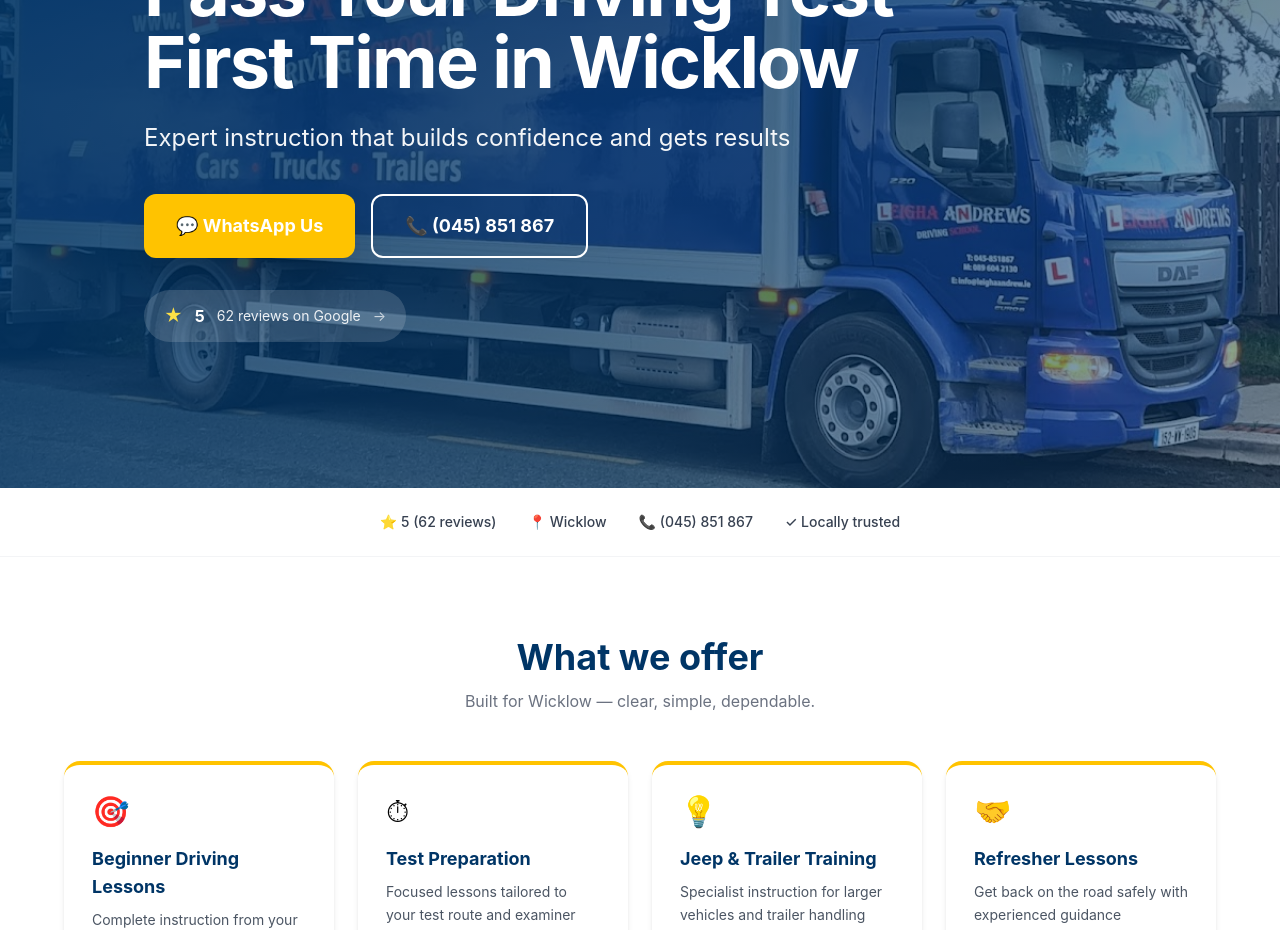
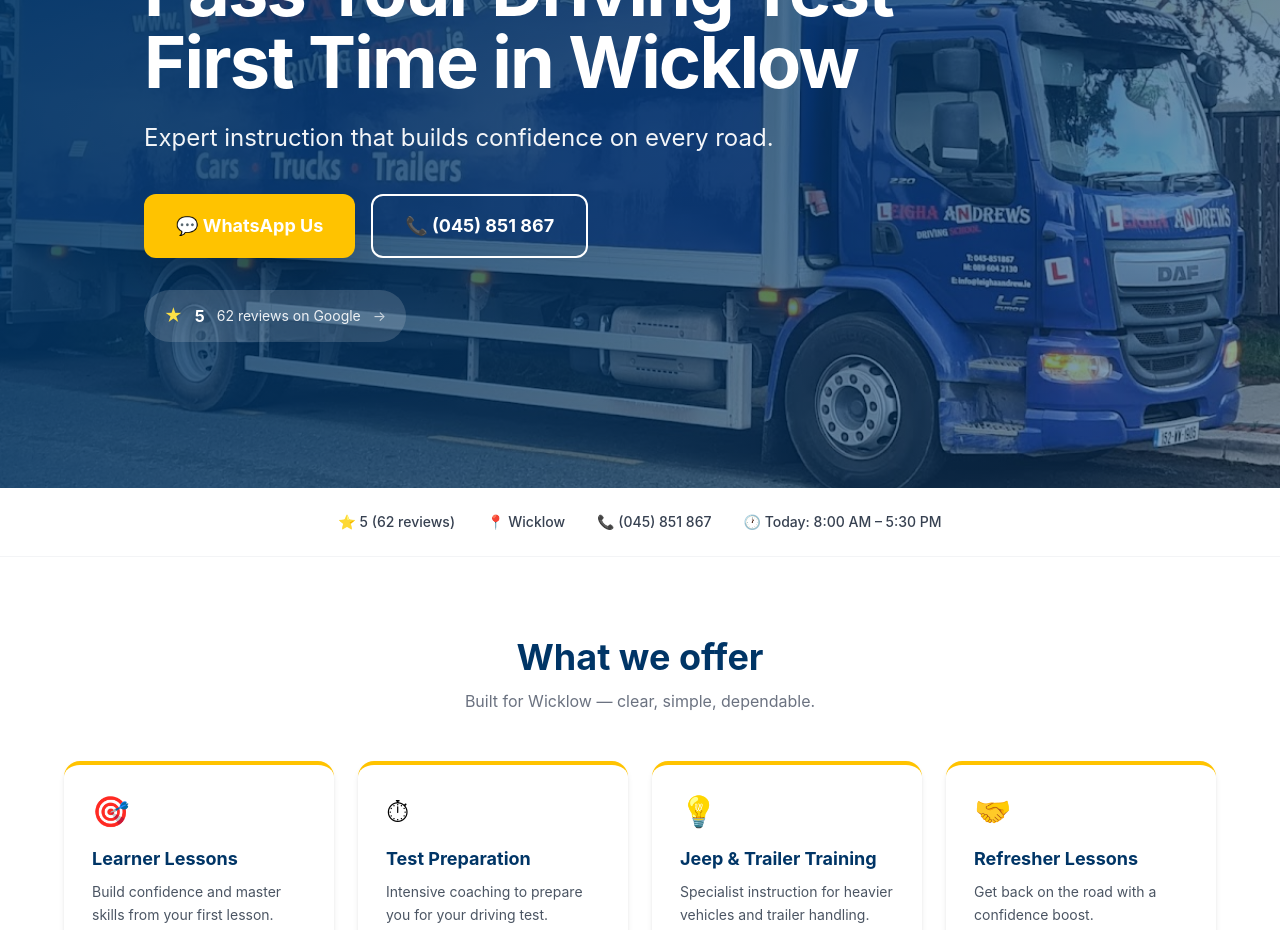
Before and after one commit to ciaranwinters-star/demo-leigha-andrews-driving-school, a Next.js app: page / in a window 1280 px wide. Shown: the part 260-1190 px from the top of the page. Built offline with nearby package versions, Linux system fonts and the light colour scheme.

Commit message:
Demo build: Leigha Andrews Driving school

```diff
--- a/src/app/layout.tsx
+++ b/src/app/layout.tsx
@@ -1,9 +1,9 @@
 import type { Metadata } from "next"
 import "./globals.css"
 export const metadata: Metadata = {
-  title: "Driving Instructor Wicklow | Leigha Andrews Driving School",
-  description: "Professional driving instructor in Wicklow. Pass your test first time with expert tuition. 5-star rated lessons for beginners and test preparation.",
-  openGraph: { title: "Leigha Andrews Driving school", description: "Professional driving instructor in Wicklow. Pass your test first time with expert tuition. 5-star rated lessons for beginners and test preparation.", type: "website" },
+  title: "Driving Instructor Wicklow | Pass First Time",
+  description: "Expert driving lessons in Wicklow with Peter. Patient instruction, high first-time pass rates. Book your lesson today.",
+  openGraph: { title: "Leigha Andrews Driving school", description: "Expert driving lessons in Wicklow with Peter. Patient instruction, high first-time pass rates. Book your lesson today.", type: "website", images: [{ url: "https://demo-leigha-andrews-driving-school.vercel.app/images/photo_1.jpg", width: 1200, height: 630 }] },
 }
 export default function RootLayout({ children }: { children: React.ReactNode }) {
   return (
@@ -25,6 +25,9 @@ export default function RootLayout({ children }: { children: React.ReactNode })
           </div>
         </header>
         <main>{children}</main>
+        <a href="https://wa.me/35345851867?text=Hi%2C%20I%27d%20like%20to%20book%20driving%20lessons" target="_blank" rel="noopener noreferrer" className="md:hidden fixed bottom-5 right-5 z-50 rounded-full shadow-2xl px-5 py-4 font-bold text-white flex items-center gap-2" style={{ background: "#25D366" }}>
+          <span aria-hidden>💬</span> WhatsApp
+        </a>
         <footer style={{ background: "#003566" }} className="text-white py-12 mt-16">
           <div className="max-w-6xl mx-auto px-4 text-center text-sm opacity-80">
             <p className="font-bold text-base mb-1">Leigha Andrews Driving school</p>
--- a/src/app/page.tsx
+++ b/src/app/page.tsx
@@ -6,7 +6,7 @@ export default function Home() {
         <div className="absolute inset-0" style={{ background: "linear-gradient(135deg, #003566f2 0%, #003566aa 60%, #00356666 100%)" }} />
         <div className="relative max-w-5xl mx-auto px-4 py-24 w-full animate-fade-in-up">
           <h1 className="text-5xl md:text-7xl font-bold mb-6 leading-[1.05] tracking-tight max-w-3xl [text-wrap:balance]">Pass Your Driving Test First Time in Wicklow</h1>
-          <p className="text-xl md:text-2xl mb-10 opacity-95 max-w-2xl leading-relaxed [text-wrap:balance]">Expert instruction that builds confidence and gets results</p>
+          <p className="text-xl md:text-2xl mb-10 opacity-95 max-w-2xl leading-relaxed [text-wrap:balance]">Expert instruction that builds confidence on every road.</p>
           <div className="flex flex-col sm:flex-row gap-4">
             <a href="https://wa.me/35345851867?text=Hi%2C%20I%27d%20like%20to%20book%20driving%20lessons" target="_blank" rel="noopener noreferrer" style={{ background: "#FFC300" }} className="text-white px-8 py-4 rounded-xl font-bold text-lg hover:opacity-90 hover:-translate-y-0.5 transition-all shadow-2xl inline-flex items-center justify-center gap-2">
               💬 WhatsApp Us
@@ -30,7 +30,7 @@ export default function Home() {
         <div className="flex items-center gap-2 text-gray-700 text-sm font-medium">⭐ 5 (62 reviews)</div>
         <div className="flex items-center gap-2 text-gray-700 text-sm font-medium">📍 Wicklow</div>
         <div className="flex items-center gap-2 text-gray-700 text-sm font-medium">📞 (045) 851 867</div>
-        <div className="flex items-center gap-2 text-gray-700 text-sm font-medium">✓ Locally trusted</div>
+        <div className="flex items-center gap-2 text-gray-700 text-sm font-medium">🕐 Today: 8:00 AM – 5:30 PM</div>
         </div>
       </section>
 
@@ -42,23 +42,23 @@ export default function Home() {
           <div className="grid grid-cols-1 md:grid-cols-2 lg:grid-cols-4 gap-6">
         <div className="bg-white rounded-2xl shadow-md p-7 border-t-4 hover:shadow-xl hover:-translate-y-1 transition-all duration-300" style={{ borderColor: "#FFC300" }}>
           <div className="text-3xl mb-4">🎯</div>
-          <h3 className="font-bold text-lg mb-2" style={{ color: "#003566" }}>Beginner Driving Lessons</h3>
-          <p className="text-gray-600 text-sm leading-relaxed">Complete instruction from your first time behind the wheel to test-ready confidence</p>
+          <h3 className="font-bold text-lg mb-2" style={{ color: "#003566" }}>Learner Lessons</h3>
+          <p className="text-gray-600 text-sm leading-relaxed">Build confidence and master skills from your first lesson.</p>
         </div>
         <div className="bg-white rounded-2xl shadow-md p-7 border-t-4 hover:shadow-xl hover:-translate-y-1 transition-all duration-300" style={{ borderColor: "#FFC300" }}>
           <div className="text-3xl mb-4">⏱</div>
           <h3 className="font-bold text-lg mb-2" style={{ color: "#003566" }}>Test Preparation</h3>
-          <p className="text-gray-600 text-sm leading-relaxed">Focused lessons tailored to your test route and examiner requirements</p>
+          <p className="text-gray-600 text-sm leading-relaxed">Intensive coaching to prepare you for your driving test.</p>
         </div>
         <div className="bg-white rounded-2xl shadow-md p-7 border-t-4 hover:shadow-xl hover:-translate-y-1 transition-all duration-300" style={{ borderColor: "#FFC300" }}>
           <div className="text-3xl mb-4">💡</div>
           <h3 className="font-bold text-lg mb-2" style={{ color: "#003566" }}>Jeep & Trailer Training</h3>
-          <p className="text-gray-600 text-sm leading-relaxed">Specialist instruction for larger vehicles and trailer handling</p>
+          <p className="text-gray-600 text-sm leading-relaxed">Specialist instruction for heavier vehicles and trailer handling.</p>
         </div>
         <div className="bg-white rounded-2xl shadow-md p-7 border-t-4 hover:shadow-xl hover:-translate-y-1 transition-all duration-300" style={{ borderColor: "#FFC300" }}>
           <div className="text-3xl mb-4">🤝</div>
           <h3 className="font-bold text-lg mb-2" style={{ color: "#003566" }}>Refresher Lessons</h3>
-          <p className="text-gray-600 text-sm leading-relaxed">Get back on the road safely with experienced guidance</p>
+          <p className="text-gray-600 text-sm leading-relaxed">Get back on the road with a confidence boost.</p>
         </div>
           </div>
         </div>
@@ -115,7 +115,7 @@ export default function Home() {
       {/* Final CTA */}
       <section style={{ background: "#FFC300" }} className="py-20 px-4 text-white text-center">
         <div className="max-w-3xl mx-auto">
-          <h2 className="text-3xl md:text-4xl font-bold mb-4">Book your first lesson today and drive with confidence</h2>
+          <h2 className="text-3xl md:text-4xl font-bold mb-4">Book your first lesson with Peter today.</h2>
           <p className="text-lg mb-10 opacity-95">Tap WhatsApp and we'll get straight back to you.</p>
           <div className="flex flex-col sm:flex-row gap-4 justify-center">
             <a href="https://wa.me/35345851867?text=Hi%2C%20I%27d%20like%20to%20book%20driving%20lessons" target="_blank" rel="noopener noreferrer" className="bg-white px-8 py-4 rounded-xl font-bold text-lg hover:opacity-90 transition shadow-xl inline-flex items-center justify-center gap-2" style={{ color: "#FFC300" }}>
```
